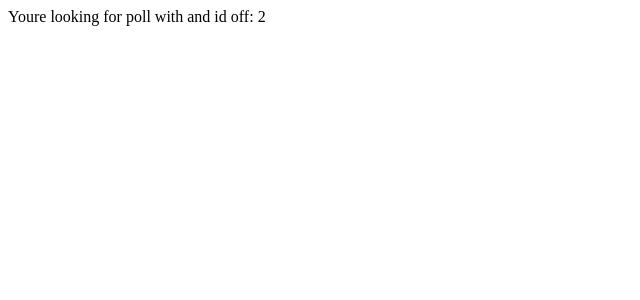
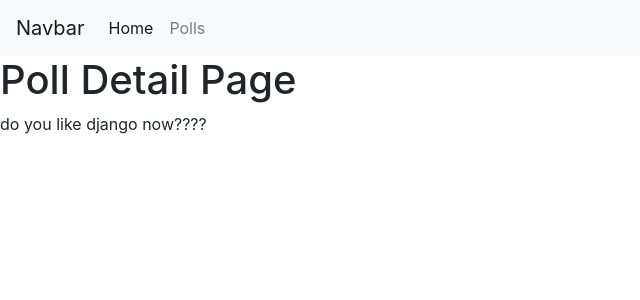
Before and after one commit to highfivecode/PollMe---Django-2.0, a Django app: page /polls/details/2/ in a window 1280 px wide. Shown: the top 300 px of the page, without its empty margins (0-640 px from the left). Run offline with Django 3.2, Linux system fonts and the light colour scheme; data comes from the database, SQL or seed files in the repository; some libraries are stand-ins or nearby versions.

Commit message:
get object or 404 and poll detail template

```diff
--- /dev/null
+++ b/polls/templates/polls/poll_detail.html
@@ -0,0 +1,7 @@
+{% extends 'base.html' %}
+
+{% block content %}
+<h1>Poll Detail Page</h1>
+{{poll}}
+
+{% endblock %}
--- a/polls/views.py
+++ b/polls/views.py
@@ -1,4 +1,4 @@
-from django.shortcuts import render
+from django.shortcuts import get_object_or_404, render
 from django.http import HttpResponse
 
 from .models import Poll
@@ -14,4 +14,11 @@ def polls_list(request):
     return render(request, 'polls/polls_list.html', context)
 
 def poll_detail(request, poll_id):
-    return HttpResponse('Youre looking for poll with and id off: {}'.format(poll_id))
+    """
+    Render the poll_detail.html template which allows a user to vote
+    on the choices of a poll
+    """
+    # poll = Poll.objects.get(id=poll_id)
+    poll = get_object_or_404(Poll, id=poll_id)
+    context = {'poll': poll}
+    return render(request, 'polls/poll_detail.html', context)
```
Also changed, not shown: polls/templates/polls/polls_list.html (+1 -6 lines).
